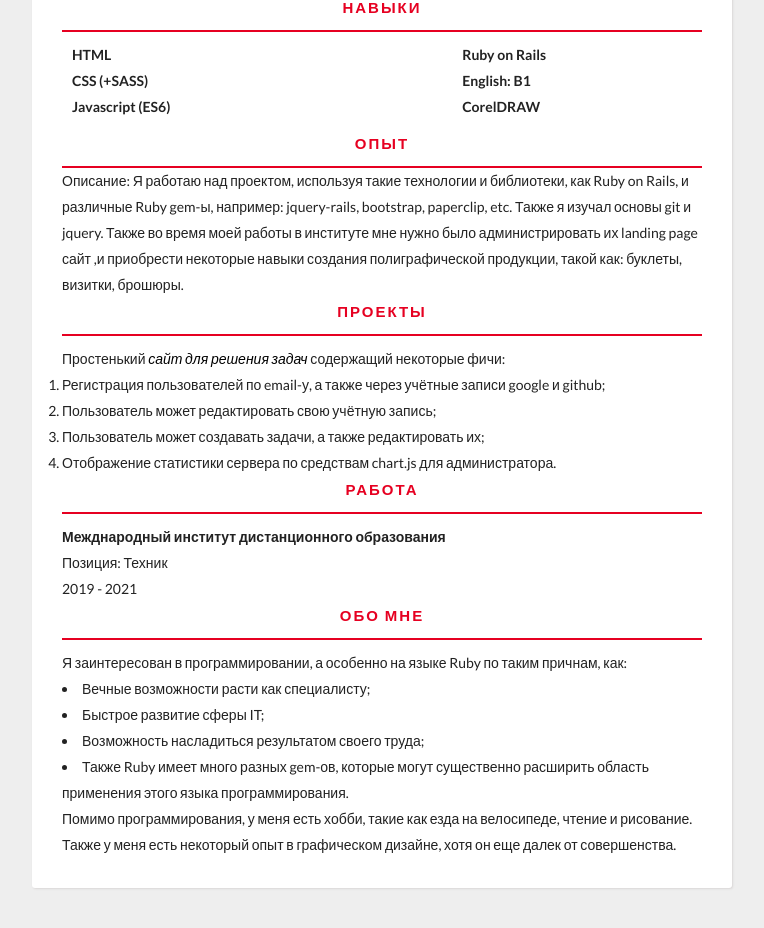
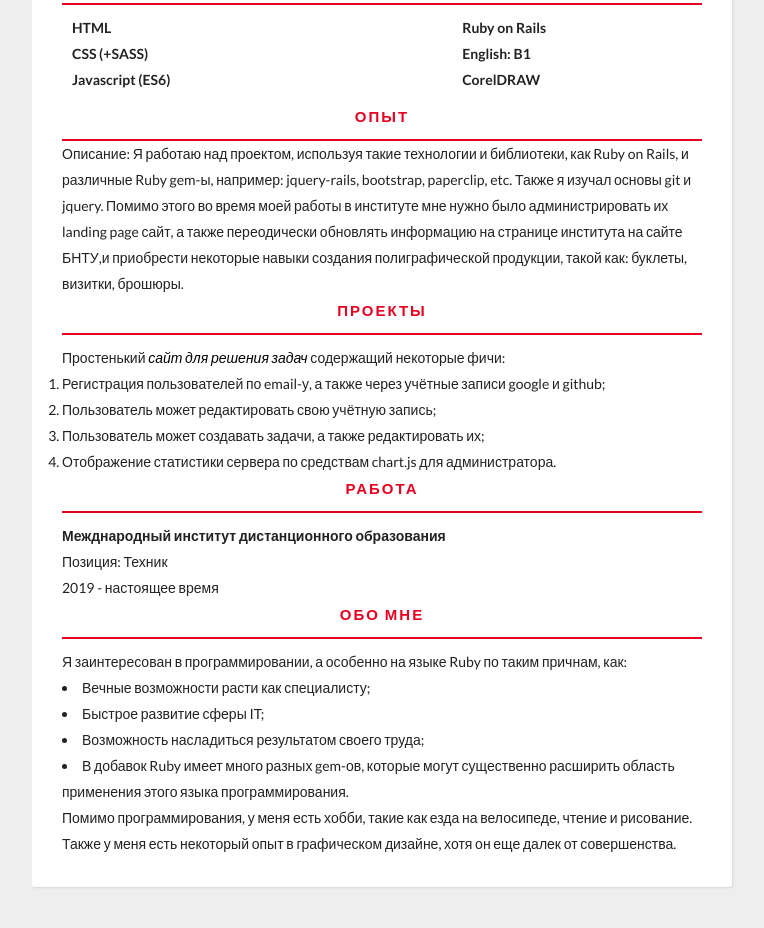
Before and after one commit to VallKrupp/CV-main, a plain HTML site: page ru/index.html in a window 1280 px wide. Shown: the part 374-1302 px from the top of the page, without its empty margins (258-1022 px from the left). Drawn offline with Linux system fonts and the light colour scheme.

Commit message:
Updating ru cv info

```diff
--- a/ru/index.html
+++ b/ru/index.html
@@ -40,9 +40,9 @@
                 </span>
             </div>
 
-            <div class="about">
+            <!--<div class="about">
                 <span class="objective"> Цель: Junior Ruby Developer</span>
-            </div>
+            </div> -->
         </header>
 
         <div class="details">
@@ -111,7 +111,7 @@
                         <div class="course">
                             <div class="specialty"><p>Описание: Я работаю над проектом, используя такие технологии и библиотеки, как
                                 Ruby on Rails, и различные Ruby gem-ы, например: jquery-rails, bootstrap, paperclip, etc. Также я изучал основы git и jquery.
-                                Также во время моей работы в институте мне нужно было администрировать их landing page сайт ,и приобрести некоторые навыки создания полиграфической продукции, такой как: буклеты, визитки, брошюры.
+                                Помимо этого во время моей работы в институте мне нужно было администрировать их landing page сайт, а также переодически обновлять информацию на странице института на сайте БНТУ,и приобрести некоторые навыки создания полиграфической продукции, такой как: буклеты, визитки, брошюры.
                             </div>
                         </div>
                     </div>
@@ -142,7 +142,7 @@
                     <div>
                         <div class="factory-name">Межднародный институт дистанционного образования</div>
                         <div class="specialty">Позиция: Техник</div>
-                        <div class="duration">2019 - 2021</div>
+                        <div class="duration">2019 - настоящее время </div>
                     </div>
                 </div>
             </div>
@@ -160,7 +160,7 @@
                             <li>Вечные возможности расти как специалисту;</li>
                             <li>Быстрое развитие сферы IT;</li>
                             <li>Возможность насладиться результатом своего труда;</li>
-                            <li>Также Ruby имеет много разных gem-ов, которые могут существенно расширить область применения этого языка программирования.</li>
+                            <li>В добавок Ruby имеет много разных gem-ов, которые могут существенно расширить область применения этого языка программирования.</li>
                         </ul>
                         Помимо программирования, у меня есть хобби, такие как езда на велосипеде, чтение и рисование. Также у меня есть некоторый опыт в графическом дизайне, хотя он еще далек от совершенства.
                     </div>
```
